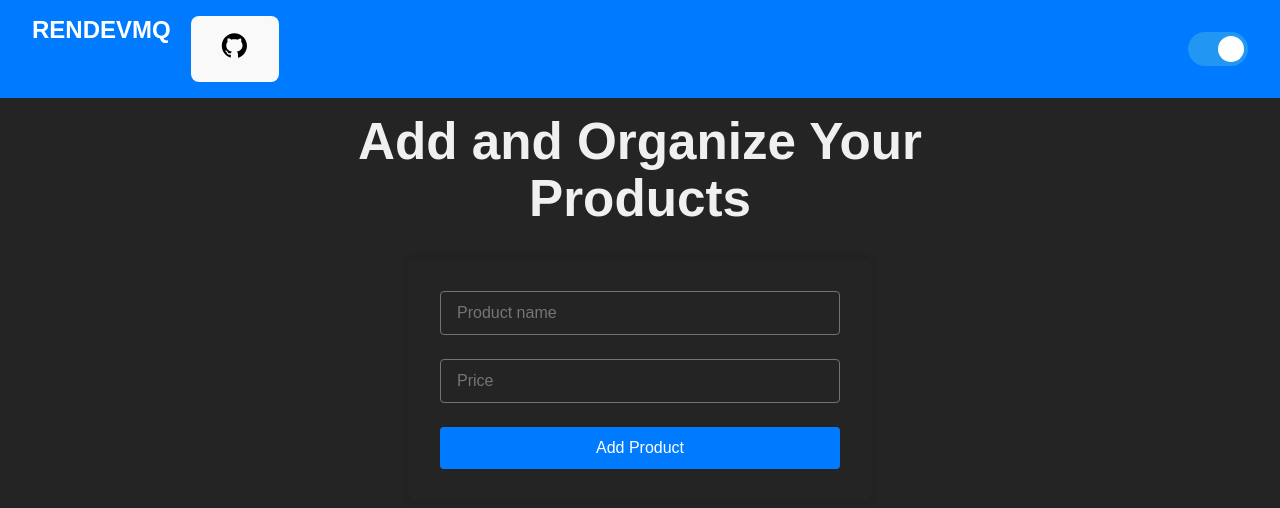
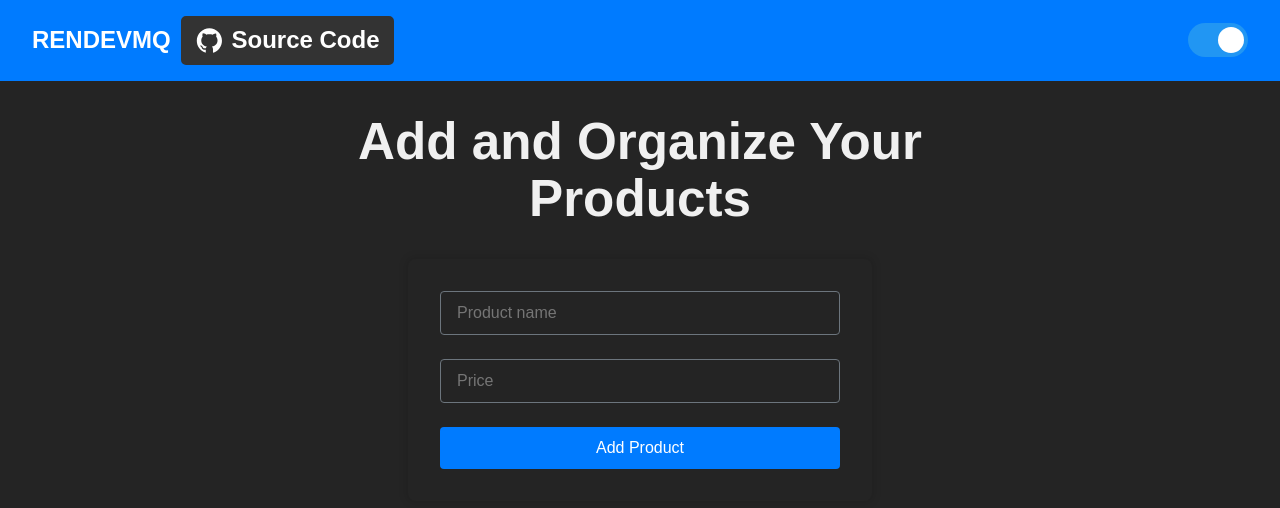
Before and after one commit to RendevMq/Java-Apirest, a React (Vite) app in the folder frontend/: page / in a window 1280 px wide. Shown: the top 508 px of the page. Built offline with nearby package versions, Linux system fonts and the light colour scheme; no server answers.

Commit message:
id in order LATEST1

```diff
--- a/frontend/src/components/Navbar/Navbar.jsx
+++ b/frontend/src/components/Navbar/Navbar.jsx
@@ -6,14 +6,15 @@ const Navbar = ({ theme, toggleTheme }) => {
     <nav className={styles.navbar}>
       <div className={styles.logo}>
         RENDEVMQ
-        <button
+        <a
           href="https://github.com/RendevMq"
           target="_blank"
-          className="fork-btn-inner"
+          rel="noopener noreferrer"
+          className={styles.sourceCodeBtn}
         >
-          <AiFillGithub style={{ fontSize: "1.2em" }} />{" "}
-          {/* <AiFillStar style={{ fontSize: "1.1em" }} /> */}
-        </button>
+          <AiFillGithub style={{ fontSize: "1.2em" }} />
+          <span className={styles.buttonText}>Source Code</span>
+        </a>
       </div>
       <div className={styles.themeSwitch}>
         <input
--- a/frontend/src/components/Navbar/Navbar.module.css
+++ b/frontend/src/components/Navbar/Navbar.module.css
@@ -16,9 +16,34 @@
     font-size: 1.5rem;
     font-weight: bold;
     display: flex;
-    justify-content: center;
-    gap: 20px;
+    align-items: center;
+    gap: 10px;
   }
+
+.sourceCodeBtn {
+  display: inline-flex;
+  align-items: center;
+  background-color: #333; /* Fondo oscuro */
+  color: #fff; /* Texto blanco */
+  border: 2px solid #333; /* Borde oscuro */
+  border-radius: 5px;
+  padding: 8px 12px;
+  text-decoration: none; /* Quitar subrayado del enlace */
+  transition: background-color 0.3s, border-color 0.3s, transform 0.3s;
+  font-size: 1em;
+  font-weight: bold;
+}
+
+.sourceCodeBtn:hover {
+  background-color: #fff; /* Fondo blanco en hover */
+  color: #333; /* Texto oscuro en hover */
+  border-color: #fff; /* Borde blanco en hover */
+  transform: scale(1.05); /* Efecto de aumento en hover */
+}
+
+.buttonText {
+  margin-left: 8px; /* Espacio entre el ícono y el texto */
+}
 
   .themeSwitch {
     position: relative;
```
